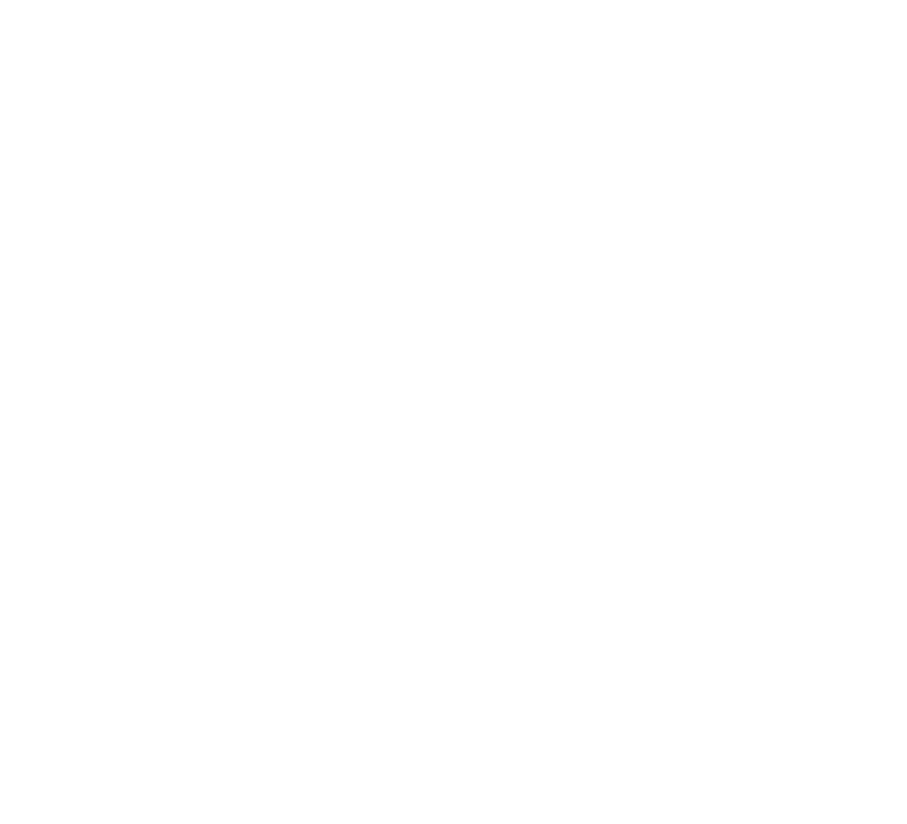
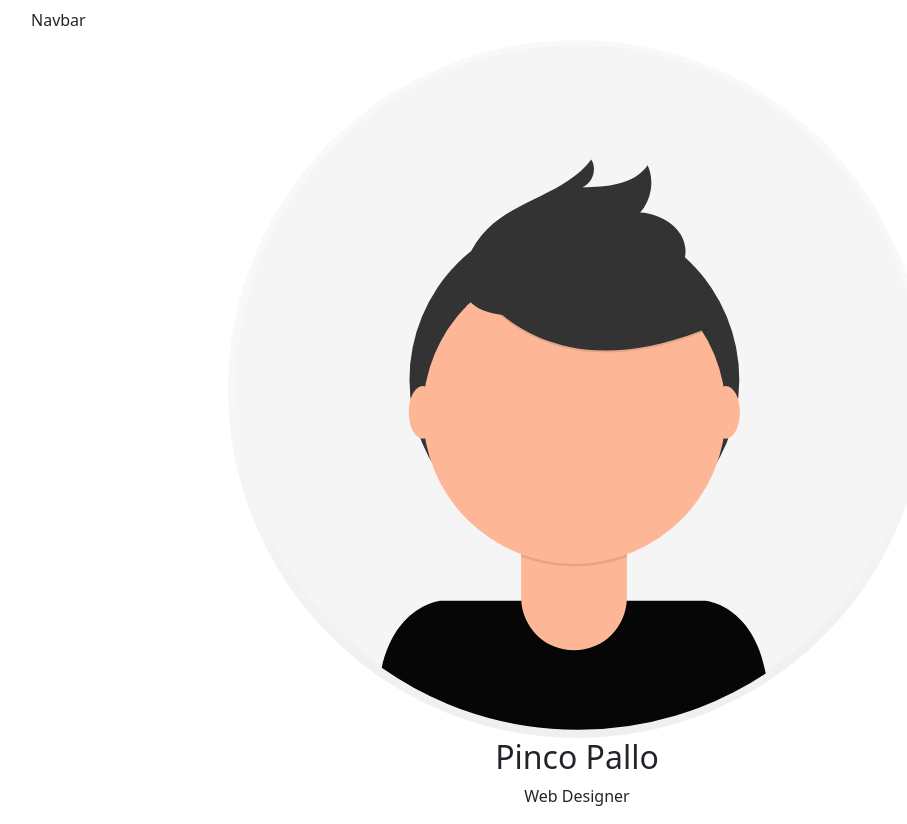
Before and after one commit to Khodazone/bootstrap-html-freelancer, a plain HTML site: page index.html in a window 1280 px wide. Shown: the whole page, without its empty margins (63-970 px from the left). Before the commit the page ends 800 px from the top, so only its background shows below. Drawn offline with nearby package versions, Linux system fonts and the light colour scheme.

Commit message:
first row

```diff
--- a/index.html
+++ b/index.html
@@ -14,6 +14,30 @@
   <body>
 
     <div class="container">
+
+
+
+        <div class="row text-center">
+
+          <div class="col-12">
+            <nav class="navbar bs-subtle">
+              <div class="container-fluid">
+                <a>Navbar</a>
+              </div>
+          </div>
+
+        </div>
+
+        <div class="row text-center">
+          <div class="col-12">
+            <img src="./img/undraw_profile_pic_ic5t.svg" alt="profile-pic">
+            <h2>Pinco Pallo</h2>
+            <p>Web Designer</p>
+
+
+          </div>
+
+        </div>
 
         <div class="row">
 
```
